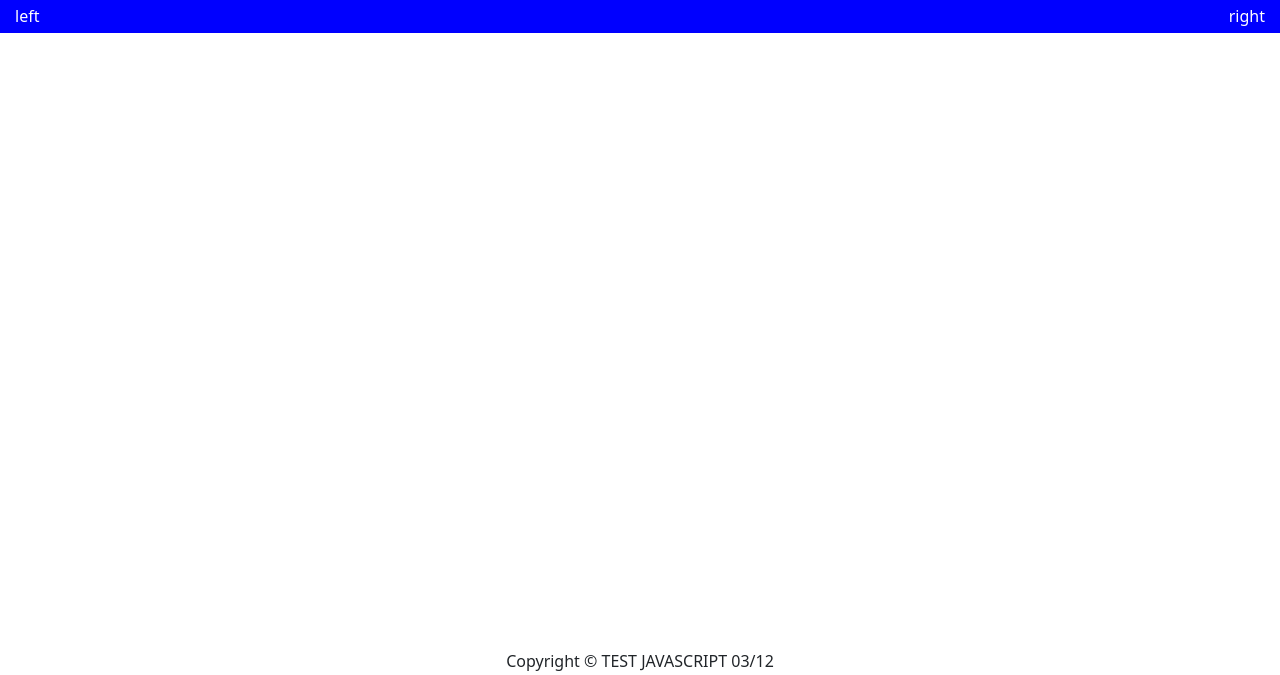
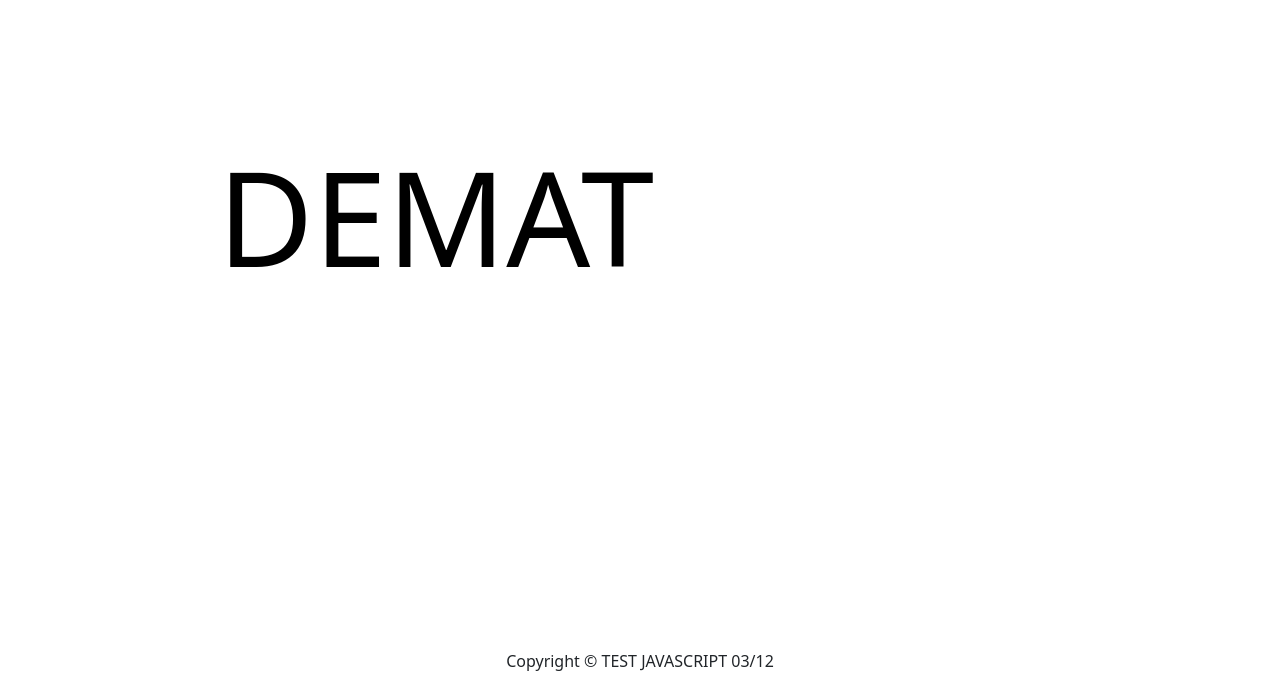
Before and after one commit to Polysoude51/Test-js, a website: page index.html in a window 1280 px wide. Shown: the part 125-800 px from the top of the page. Drawn offline with nearby package versions, Linux system fonts and the light colour scheme.

Commit message:
Demat au milieu

```diff
--- a/index.html
+++ b/index.html
@@ -1,17 +1,22 @@
 <!DOCTYPE html>
 <html lang="fr">
   <head>
-    <meta charset="UTF-8">
-    <meta name="viewport" content="width=device-width, initial-scale=1.0">
+    <meta charset="UTF-8" />
+    <meta name="viewport" content="width=device-width, initial-scale=1.0" />
     <title>Formation JS</title>
-    <link rel="stylesheet" href="/node_modules/bootstrap/dist/css/bootstrap.css">
-    <link rel="stylesheet" href="/style/style.css">
+    <link
+      rel="stylesheet"
+      href="/node_modules/bootstrap/dist/css/bootstrap.css"
+    />
+    <link rel="stylesheet" href="/style/style.css" />
   </head>
   <body>
     <div id="Header">Meme<span id="dot">.</span><span id="js">js</span></div>
     <div id="Navbar">
       <nav
-        class="navbar navbar-expand-sm navbar-dark bg-dark" data-bs-theme="dark">
+        class="navbar navbar-expand-sm navbar-dark bg-dark"
+        data-bs-theme="dark"
+      >
         >
         <div class="container">
           <a class="navbar-brand" href="#">Navbar</a>
@@ -30,8 +35,7 @@
             <ul class="navbar-nav me-auto mt-2 mt-lg-0">
               <li class="nav-item">
                 <a class="nav-link active" href="#" aria-current="page"
-                            >Home
-                            <span class="visually-hidden">(current)</span></a
+                  >Home <span class="visually-hidden">(current)</span></a
                 >
               </li>
               <li class="nav-item">
@@ -44,7 +48,18 @@
     </div>
     <div id="wrapper">
       <div id="editor">
-        <div id="editor-left">left</div>
+        <div id="editor-left">
+          <svg
+            width="100%"
+            height="100%"
+            viewBox="0 0 1000 1000"
+            version="1.1"
+            xmlns="http://www.w3.org/2000/svg"
+            xmlns:xlink="http://www.w3.org/1999/xlink"
+          >
+            <text x="10" y="400" font-size="200px">DEMAT</text>
+          </svg>
+        </div>
         <div id="editor-right">right</div>
       </div>
     </div>
--- a/style/style.css
+++ b/style/style.css
@@ -23,8 +23,10 @@ body{
     font-style: italic;
     color: coral;
 }
+#wrapper{
+    height: 100%;
+}
 #editor{
-    background-color: blue;
     color: white;
     height: 100%;
     display: flex;
@@ -36,5 +38,6 @@ body{
     padding: 5px 15px;
 }
 #editor>div:nth-child(2){
-    flex-grow: 200px;
+    min-width: 200px;
+    border-left: 1px solid;
 }
```
Lines whose indentation alone changed are shown as unchanged.
